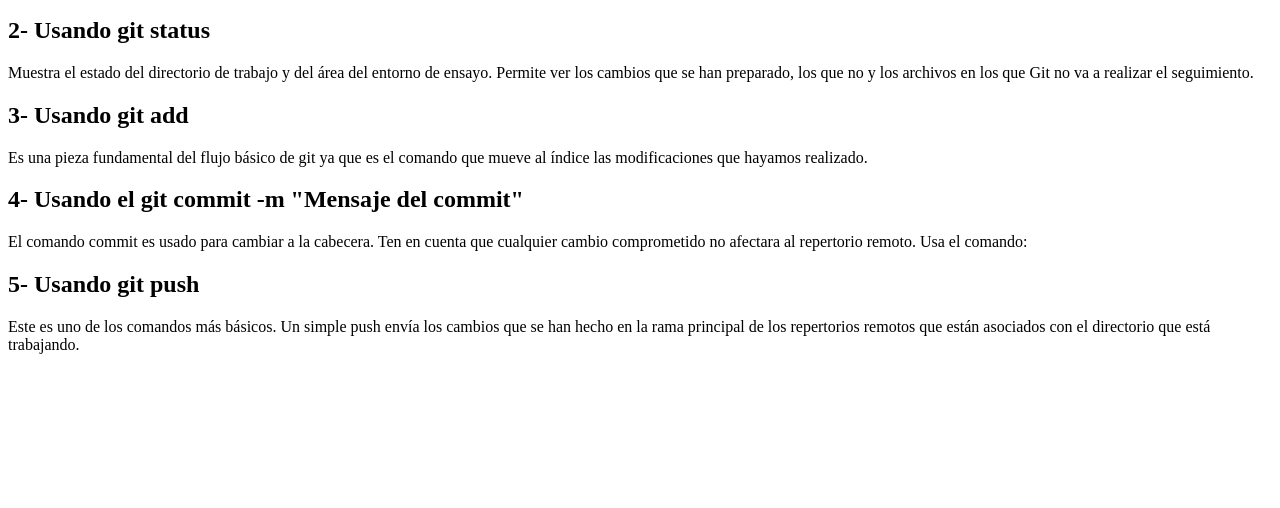
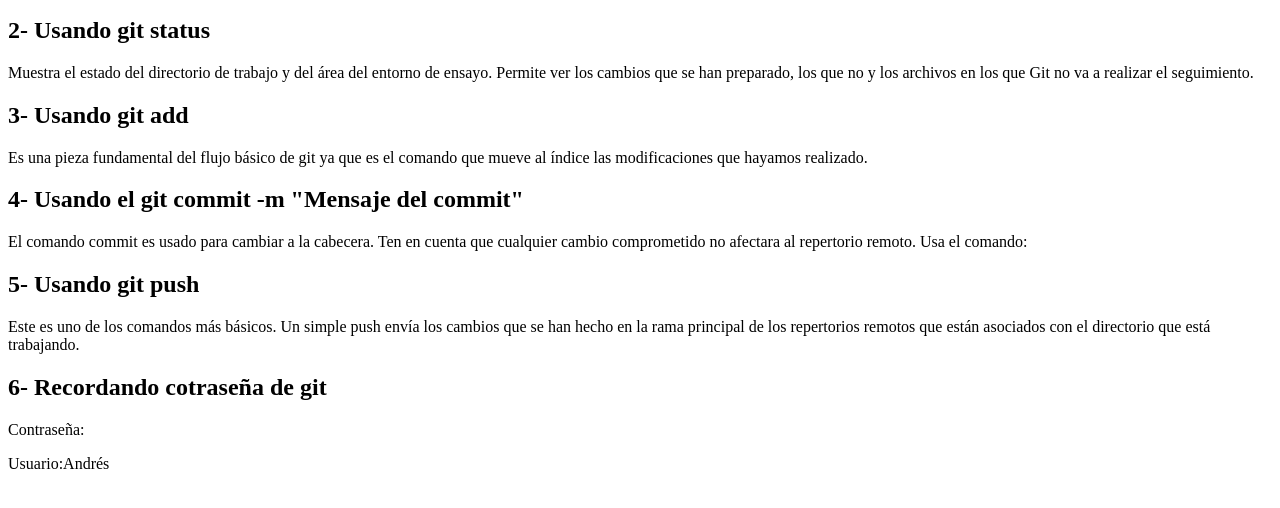
Before and after one commit to AndrewRivera29/Prueba_git, a plain HTML site: page index.html in a window 1280 px wide. Shown: the part 110-618 px from the top of the page. Drawn offline with Linux system fonts and the light colour scheme.

Commit message:
Recordando

```diff
--- a/index.html
+++ b/index.html
@@ -24,5 +24,9 @@
     <p>Este es uno de los comandos más básicos. Un simple push envía los cambios que
     se han hecho en la rama principal de los repertorios remotos que están asociados con
     el directorio que está trabajando.</p>
+
+    <h2>6- Recordando cotraseña de git</h2>
+    <p>Contraseña:</p>
+    <p>Usuario:Andrés</p>
 </body>
 </html>
```
